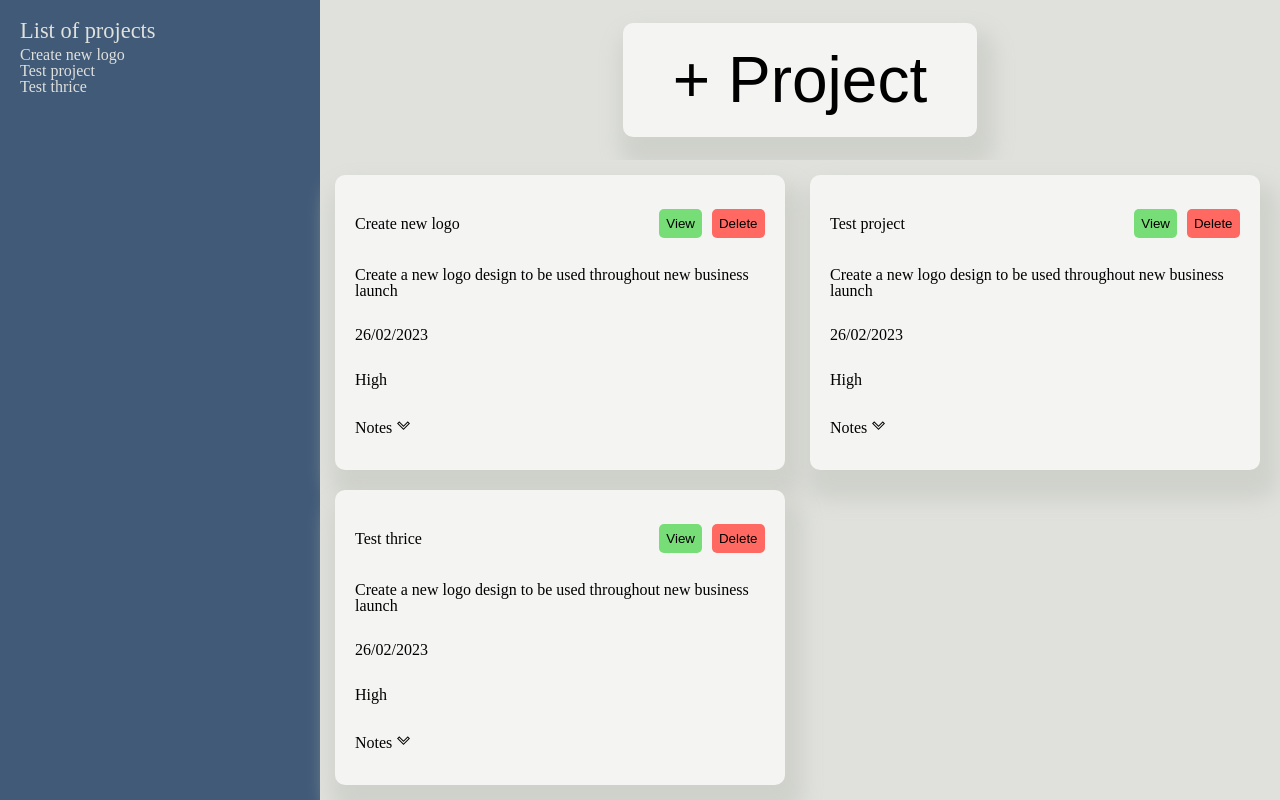
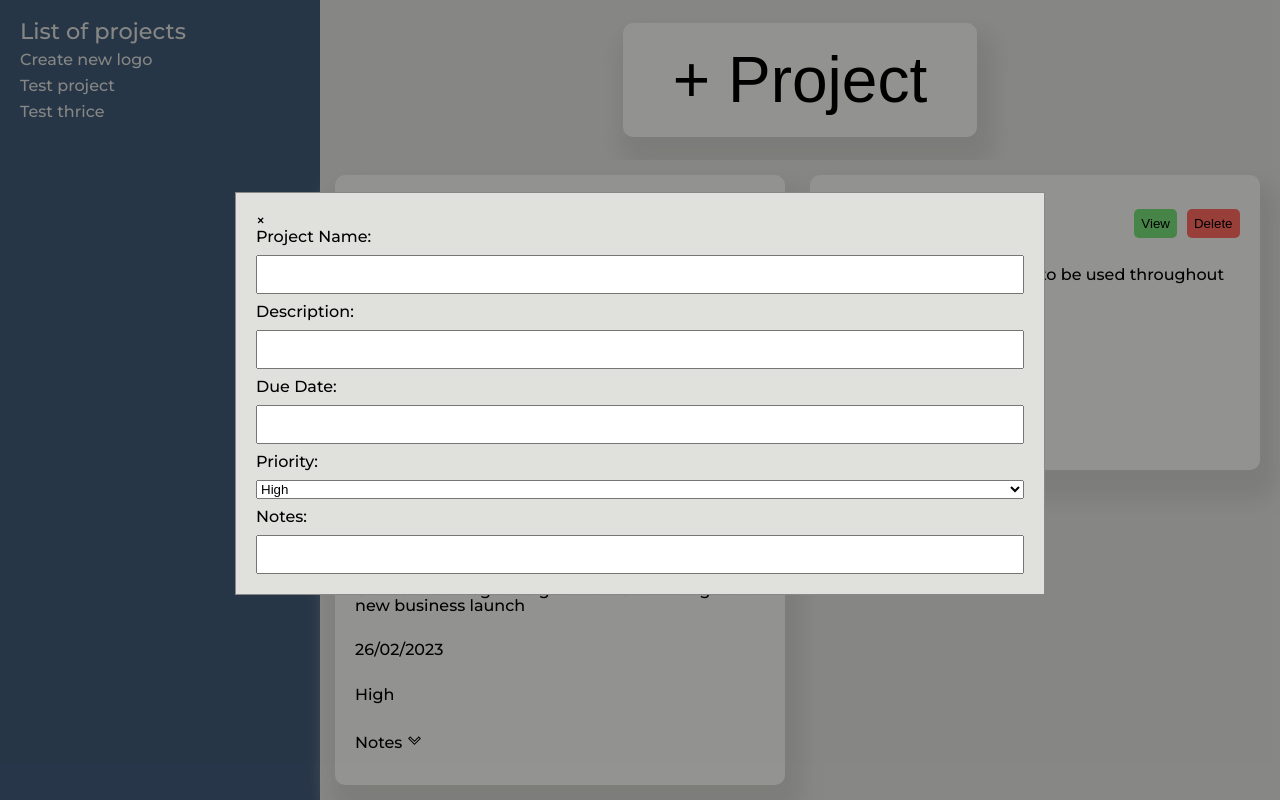
Before and after one commit to StewartG1994/TodoV2, a website built with webpack: page src/index.html in a window 1280 px wide. Both pictures are taken after a click on the button "+ Project". Built offline with nearby package versions, Linux system fonts and the light colour scheme.

Commit message:
Add project modal

```diff
--- a/src/dom.js
+++ b/src/dom.js
@@ -3,6 +3,16 @@ import down from './svg/down.png'
 
 const projectListNode = document.querySelector('.listUI');
 const content = document.querySelector('.content');
+
+function addProject (){
+    const addProject = document.querySelector('.todoheader');
+    const modal = document.querySelector('.projectModal');
+
+    addProject.addEventListener('click', () => {
+        modal.style.display = 'block';
+    })
+
+}
 
 function liDisplay (item) {
 
@@ -13,8 +23,6 @@ function liDisplay (item) {
 
 function projectListDom(array){
 
-
-
     for (let i = 0; i < array.length; i++) {
         liDisplay(array[i])
     }}
@@ -22,8 +30,7 @@ function projectListDom(array){
 
 function cardMaker (item,index) {
     const card = document.createElement('div');
-    card.id=index;
-
+    card.id=item.title;
     const headerDiv =document.createElement('div');
     headerDiv.className = 'headerDiv'
     const viewProjectBtn = document.createElement('button');
@@ -103,10 +110,12 @@ function deleteProject (){
 
    deleteBtn.forEach(button => button.addEventListener('click', event =>{
    const cardNumber = event.target.parentNode.parentNode.id;
-   projectArray.pop(cardNumber)
+   const indexObject = projectArray.findIndex(object =>{
+   return  object.title === cardNumber;
+   })
+   projectArray.splice(indexObject,1)
    let cardRemove = event.target.parentNode.parentNode;
    content.removeChild(cardRemove)
-   console.log(projectArray)
    projectListNode.textContent = null;
    projectListDom(projectArray)
 
@@ -114,10 +123,6 @@ function deleteProject (){
 
 }
 
-function addProject (){
-    const addProject = document.querySelector('.todoheader');
-    addProject.addEventListener('click', )
 
-}
 
-export {projectListDom , projectCardDisplay , projectDropDowns , deleteProject}
+export {projectListDom , projectCardDisplay , projectDropDowns , deleteProject ,addProject}
--- a/src/index.html
+++ b/src/index.html
@@ -9,12 +9,40 @@
         <title><%= htmlWebpackPlugin.options.title %></title>
         <meta name="description" content="">
         <meta name="viewport" content="width=device-width, initial-scale=1">
+        <link rel="preconnect" href="https://fonts.googleapis.com">
+<link rel="preconnect" href="https://fonts.gstatic.com" crossorigin>
+<link href="https://fonts.googleapis.com/css2?family=Montserrat:wght@500;700&family=Poppins:wght@400;700&display=swap" rel="stylesheet">
 
     </head>
     <body>
         <div class="container">
 
-<div class="topbar"><button class ='todoheader'>+ Project</button></div>
+<div class="projectModal">
+    <div class="modalContent">
+    <span class="close">&times;</span>
+    <form class = 'projectForm'>
+                <label for="projectName">Project Name:</label>
+                <input type="text" id="projectName" name="projectName">
+                <label for="description">Description:</label>
+                <input type="text" id="description" name="description">
+                <label for="dueDate">Due Date:</label>
+                <input type="text" id="dueDate" name="dueDate">
+                <label for="dueDate">Priority:</label>
+                <select id="priority" name="priority">
+                  <option value="High">High</option>
+                  <option value="Medium">Medium</option>
+                  <option value="Low">Low</option>
+                </select>
+
+                <label for="notes">Notes:</label>
+                <input type="text" id="notes" name="notes">
+              </form>
+
+
+            </div>
+            </div>
+
+<div class="topbar"><button class ='todoheader'  type="button">+ Project</button></div>
 <div class="leftbar">
 
 
--- a/src/index.js
+++ b/src/index.js
@@ -1,16 +1,10 @@
 import './style.css'
 import { projectArray} from './info'
-import {projectListDom, projectCardDisplay, projectDropDowns, deleteProject} from './dom'
-console.log(projectArray)
+import {projectListDom, projectCardDisplay, projectDropDowns, deleteProject, addProject} from './dom'
+
 
 projectListDom(projectArray)
 projectCardDisplay(projectArray)
 projectDropDowns()
 deleteProject()
-
-const projectListNode = document.querySelector('.projectList');
-
-
-
-
-console.log(projectListNode)
+addProject()
--- a/src/style.css
+++ b/src/style.css
@@ -25,6 +25,7 @@ footer, header, hgroup, menu, nav, section {
 }
 body {
 	line-height: 1;
+    font-family: 'Montserrat', sans-serif;
 }
 ol, ul {
 	list-style: none;
@@ -93,9 +94,15 @@ table {
     display: flex;
     align-items: flex-start;
     flex-direction: column;
-    gap: 5px;
+    gap: 10px;
     padding-left: 20px;
     padding-top: 20px;
+}
+
+.listUI{
+    display: flex;
+    flex-direction: column;
+    gap: 10px;
 }
 
 
@@ -168,3 +175,42 @@ input[type=checkbox]{
     padding: 15px;
     margin: 0px;
 }
+
+.projectModal{
+    display: none;
+    position: fixed;
+    z-index: 1;
+    left: 0;
+    top: 0;
+    width: 100%;
+    height: 100%;
+    overflow: auto;
+    background-color: rgb(0,0,0);
+    background-color: rgba(0,0,0,0.4);
+  }
+
+  .modalContent {
+    background-color: #e0e1dd;
+    margin: 15% auto;
+    padding: 20px;
+    border: 1px solid #888;
+    width: 60%;
+  }
+
+  .projectForm{
+    display: flex;
+    flex-direction: column;
+    gap: 10px;
+  }
+
+  .projectForm > input {
+    padding: 10px;
+  }
+
+  #prority {
+    padding: 10px;
+  }
+
+  .close{
+    margin-left: auto;
+  }
```
